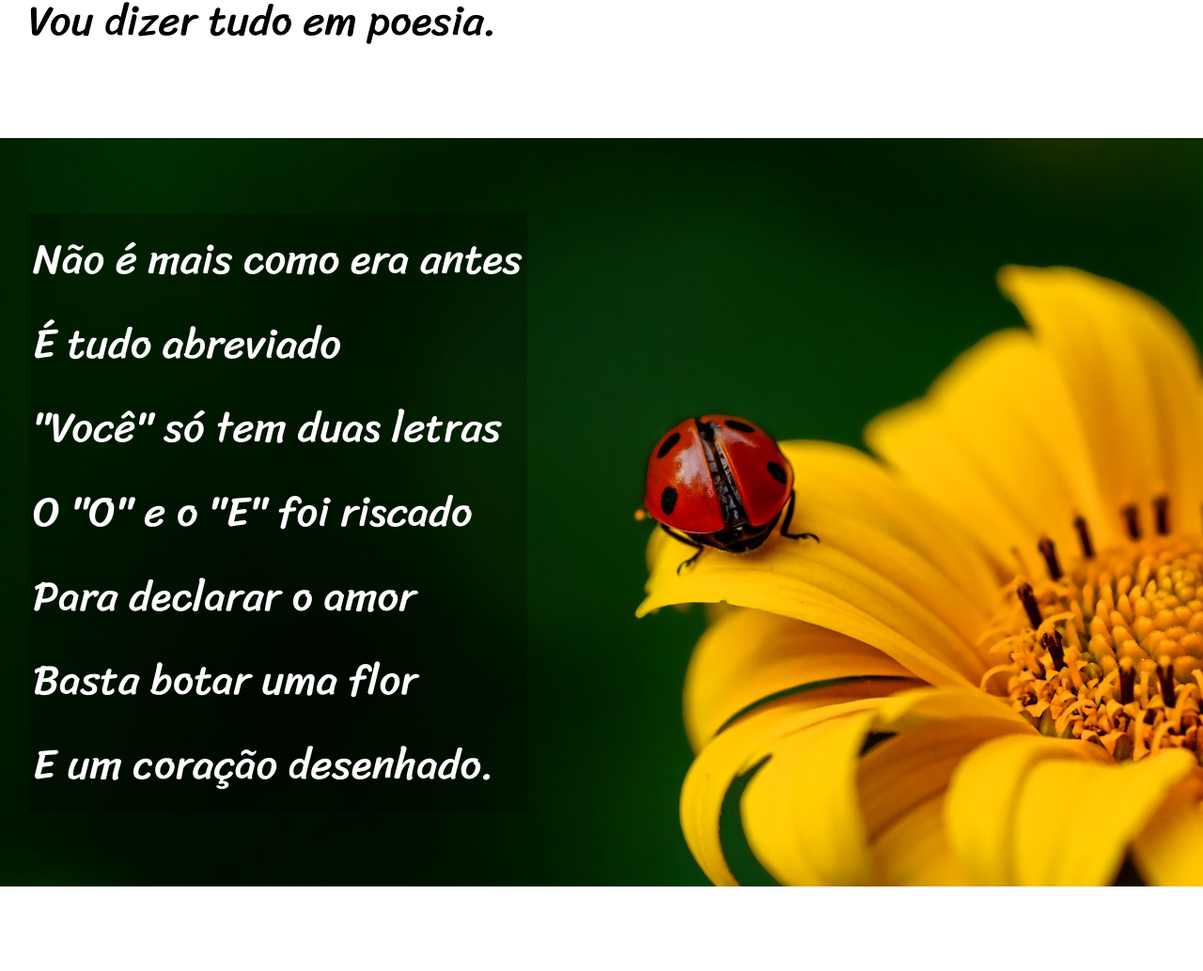
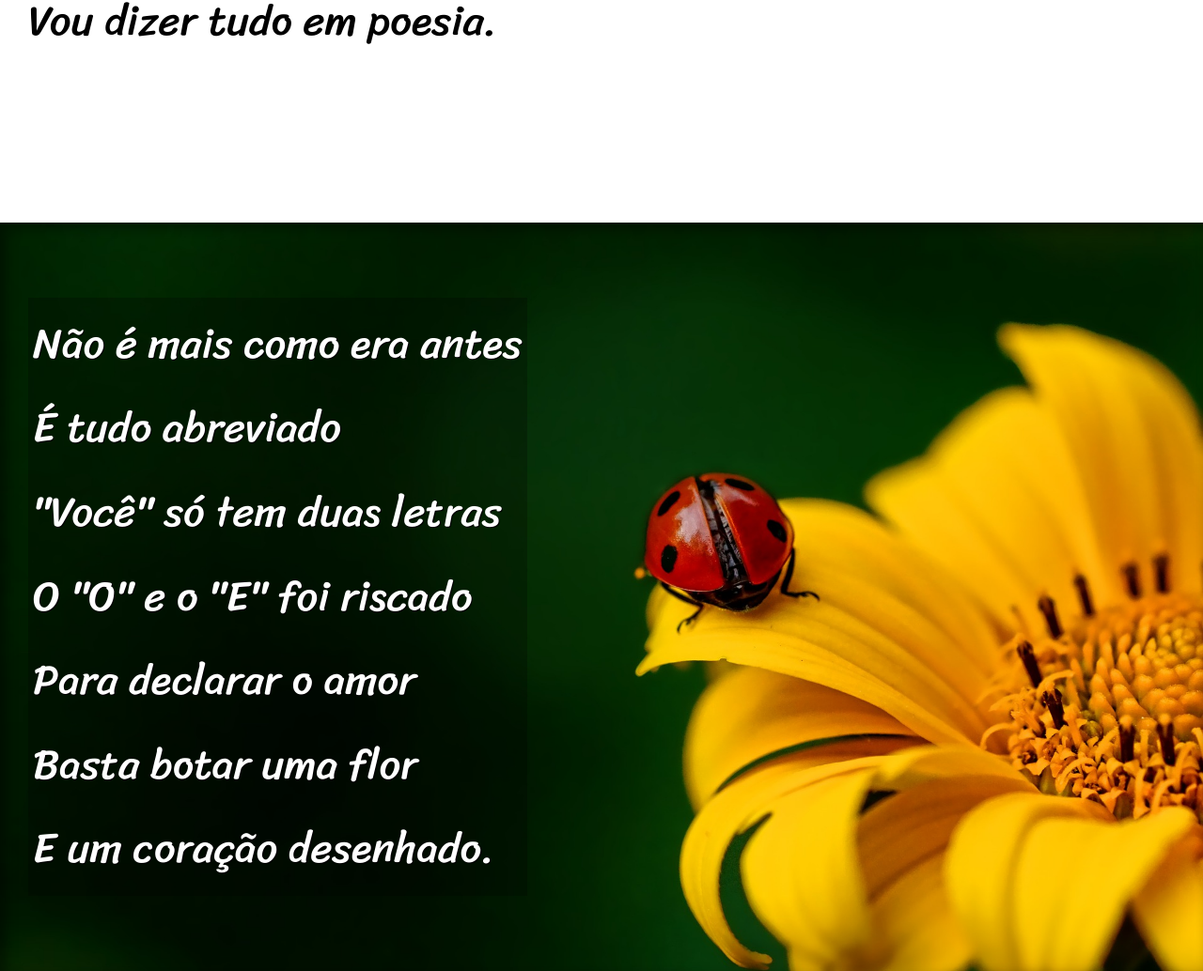
Before and after one commit to jeanpereira3/cordel-moderno, a plain HTML site: page index.html in a window 1280 px wide. Shown: the part 900-1934 px from the top of the page at 94% size. Drawn offline with Linux system fonts and the light colour scheme.

Commit message:
Efeitos de sombreamento e finalizacao de projeto

```diff
--- a/css/style.css
+++ b/css/style.css
@@ -55,22 +55,39 @@ section {
     font-size: 3.5vw;
 }
 
+section>p {
+    padding-bottom: 2em;
+}
+
 section.normal {
     background: #fff;
     color: #000;
 }
 
-section.imagem {
+
+
+section#img01 {
     background: url('../img/background001.jpg');
+}
+
+section#img02 {
+    background: url('../img/background002.jpg');
+}
+
+section#img01,
+section#img02 {
     background-size: cover;
     background-attachment: fixed;
+    background-position: right center;
     color: #fff;
+    box-shadow: inset 6px 6px 13px 0px rgba(0, 0, 0, 0.438);
 }
 
 section.imagem>p {
     display: inline-block;
     padding: 5px;
     background: rgba(0, 0, 0, 0.247);
+    text-shadow: 1px 1px 0px #000;
 }
 
 footer {
--- a/index.html
+++ b/index.html
@@ -12,7 +12,7 @@
 
 <body>
     <header>
-        <h1 id="titulo">Cordel Moderno</h1>
+        <h1>Cordel Moderno</h1>
         <p>Por <a href="https://www.recantodasletras.com.br/poesias/3186743" target="_blank">Milton Duarte</a> </p>
     </header>
     <section class="normal">
@@ -28,7 +28,7 @@
     </section>
 
 
-    <section class="imagem">
+    <section class="imagem" id="img01">
         <p>
             Não é mais como era antes <br>
             É tudo abreviado <br>
@@ -66,7 +66,7 @@
 
 
 
-    <section class="imagem">
+    <section class="imagem" id="img02">
         <p>
             Tenho saudade das cartas <br>
             Escritas com a própria mão <br>
```
